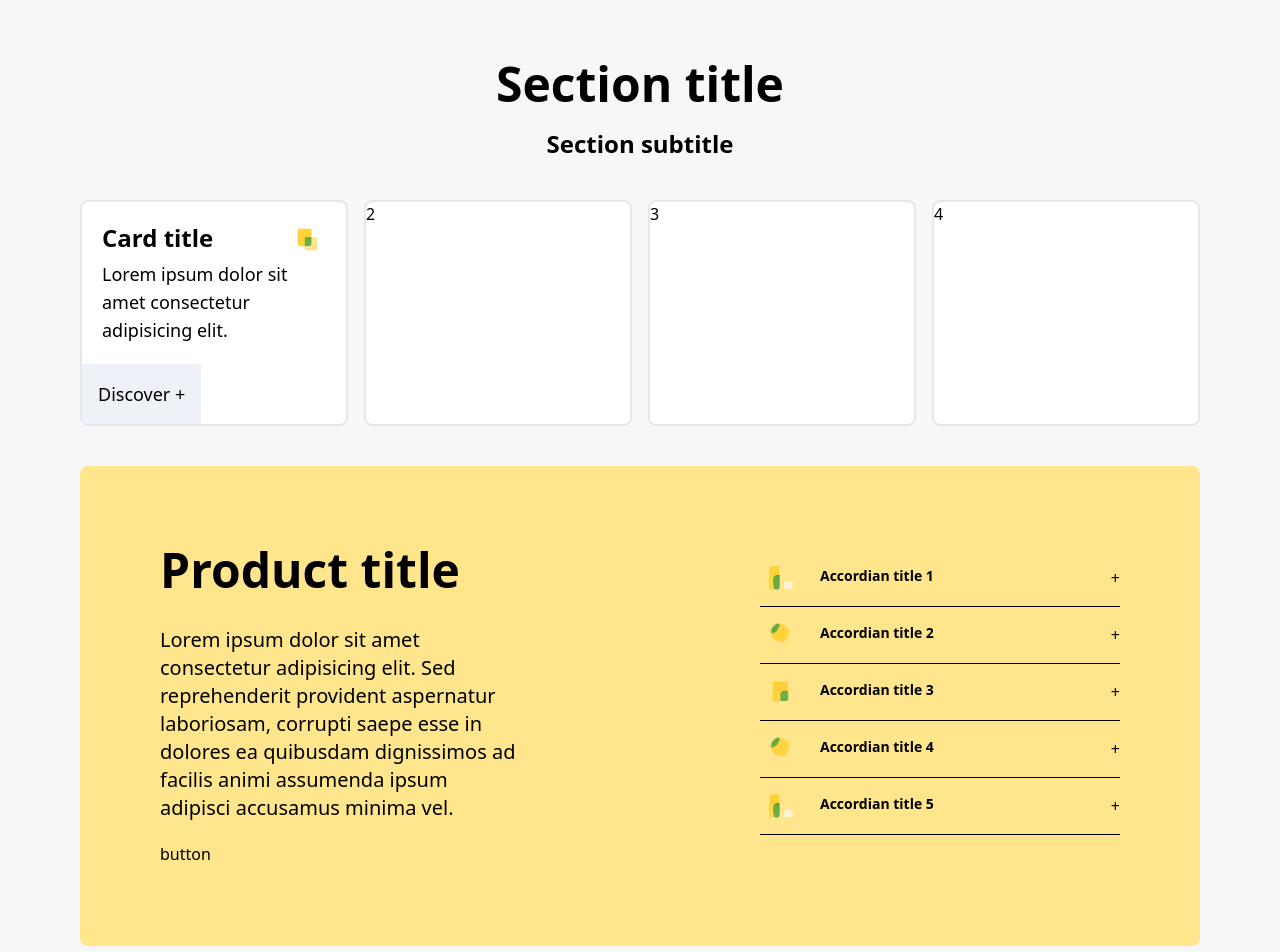
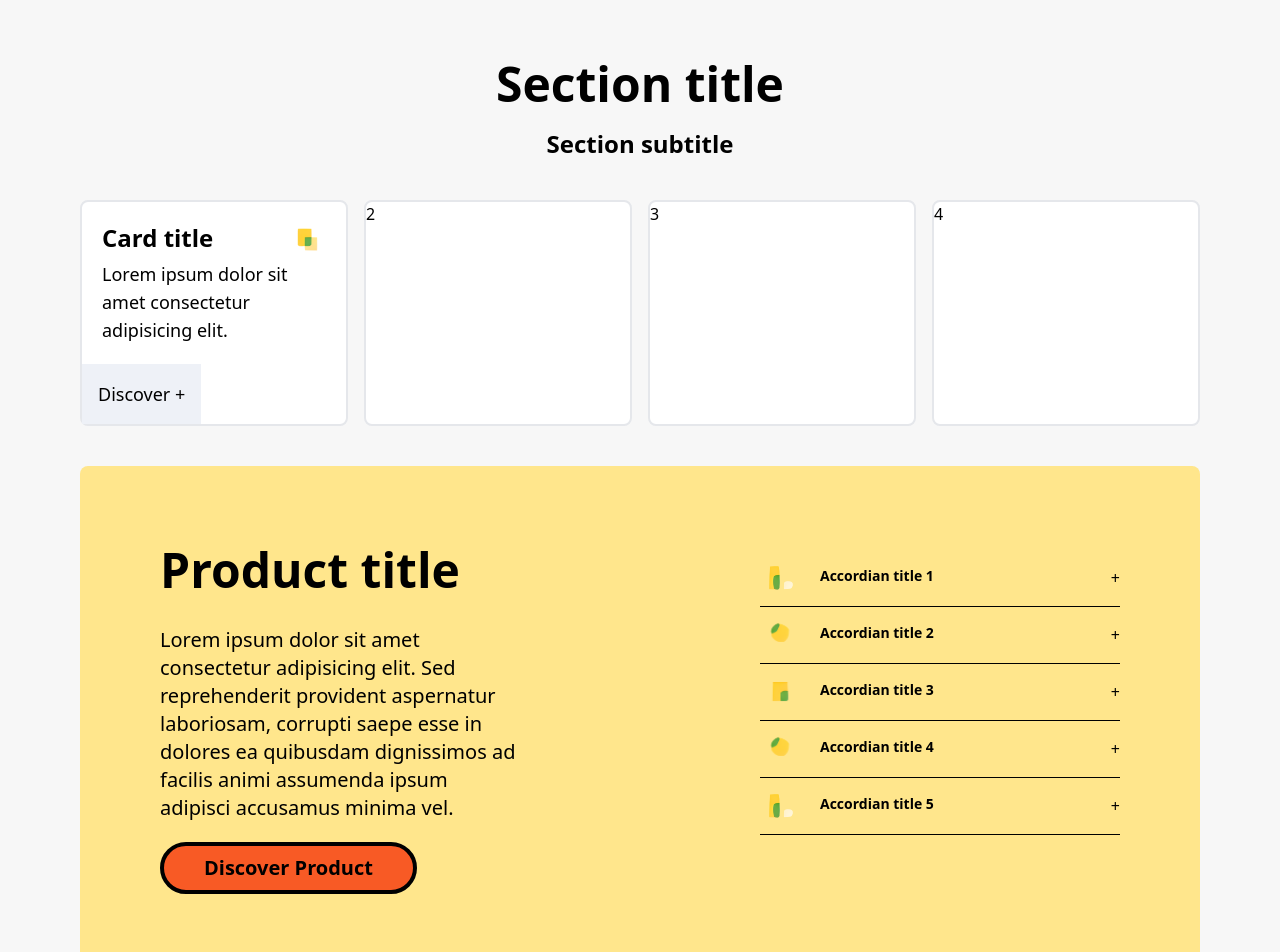
Before and after one commit to rijumanandhar/tailwind-angular, an Angular app: page / in a window 1280 px wide. Shown: the top 952 px of the page. Built offline with nearby package versions, Linux system fonts and the light colour scheme.

Commit message:
added discover buttons

```diff
--- a/src/app/app.component.html
+++ b/src/app/app.component.html
@@ -56,6 +56,11 @@
   </div>
 </ng-template>
 
+<!-- template for discover button since this is being reused -->
+<ng-template #discoverProductButton>
+  <button class="bg-button-orange py-2 px-10 rounded-full border-4 border-black text-xl font-bold">Discover Product</button>
+</ng-template>
+
 <!-- templates for cards -->
 <!-- card1 -->
 <ng-template #card1Description>
@@ -69,14 +74,14 @@
           Lorem ipsum dolor sit amet consectetur adipisicing elit. Sed reprehenderit provident aspernatur laboriosam, corrupti saepe esse in dolores ea quibusdam dignissimos ad facilis animi assumenda ipsum adipisci accusamus minima vel.
         </p>
         <div class="hidden md:block">
-          <p>button</p>
+          <ng-container *ngTemplateOutlet="discoverProductButton"></ng-container>
         </div>
       </div>
       <div class="mt-3 md:p-10">
         <ng-container *ngTemplateOutlet="accordian"></ng-container>
       </div>
       <div class="md:hidden m-4">
-        <p>button</p>
+        <ng-container *ngTemplateOutlet="discoverProductButton"></ng-container>
       </div>
     </div>
   </div>
```
